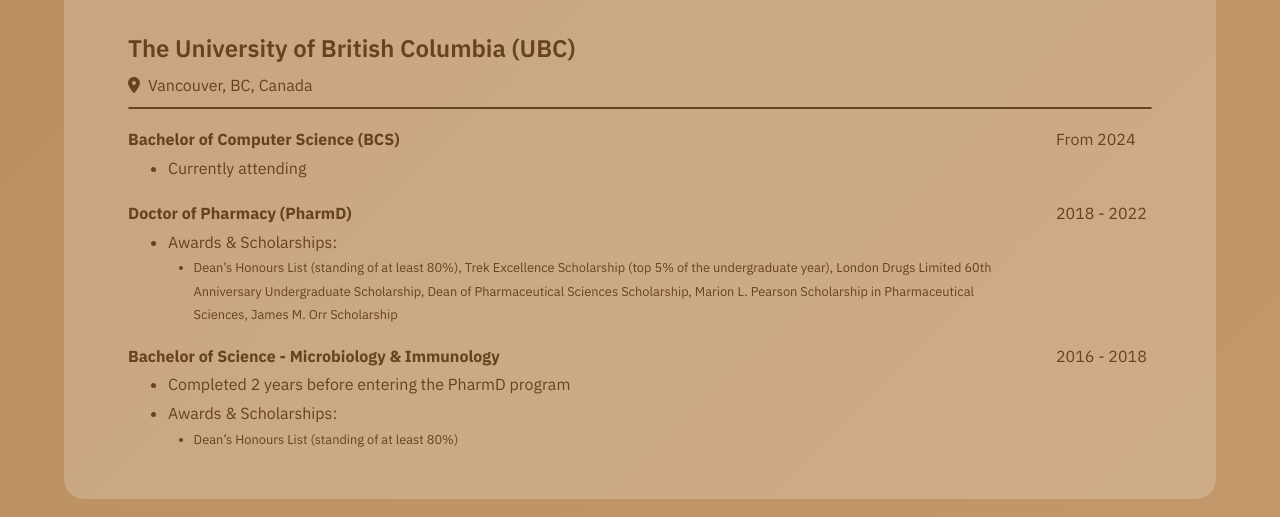
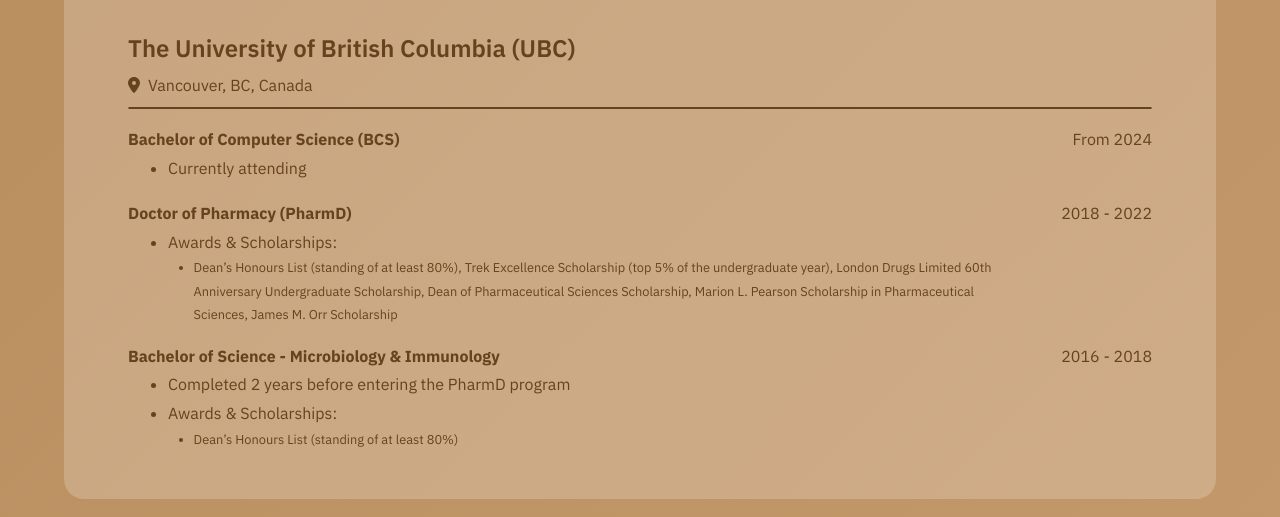
Before and after one commit to steph-xue/portfolio, a React (Vite) app: page /experiences in a window 1280 px wide. Shown: the part 925-1442 px from the top of the page. Built offline with nearby package versions, Linux system fonts and the light colour scheme.

Commit message:
fix spacing

```diff
--- a/src/style.scss
+++ b/src/style.scss
@@ -1110,62 +1110,43 @@ a {
 
 .education-item-section {
     display: flex;
-	justify-content: center;
-	align-items: center;
-	gap: 10em;
+    justify-content: space-between;
+    align-items: flex-start;
     margin: 0;
     padding: 0;
+    gap: 2em;
 }
 
 .education-item-description {
+    flex: 1;
     margin: 0;
     padding: 0;
 }
 
 .education-item-title {
     font-weight: var(--fw-bold);
-	width: 200%;
     margin: 0 0 -1em 0;
     padding: 0;
 }
 
 .education-item-info {
-	width: 200%;
     margin: 0;
     padding: 0;
 }
 
 .awards {
     font-size: var(--fs-s);
-	width: 200%;
     margin: 0 0 0 2em;
     padding: 0;
 }
 
 .education-item-date {
+    margin: 0;
+    padding: 0;
+    margin-left: 1em;
+    min-width: 6em;
+    text-align: right;
     align-self: flex-start;
-	margin: 0;
-	padding: 0;
-	margin-left: auto;
-	min-width: 6em;
-}
-
-@media (min-width: 400px) {
-	.education-item-title, .education-item-info, .awards {
-		width: 130%;
-	}
-}
-
-@media (min-width: 800px) {
-	.education-item-title, .education-item-info, .awards {
-		width: 120%;
-	}
-}
-
-@media (min-width: 1000px) {
-	.education-item-title, .education-item-info, .awards {
-		width: 110%;
-	}
 }
 
 .healthcare {
```
Lines whose indentation alone changed are shown as unchanged.
